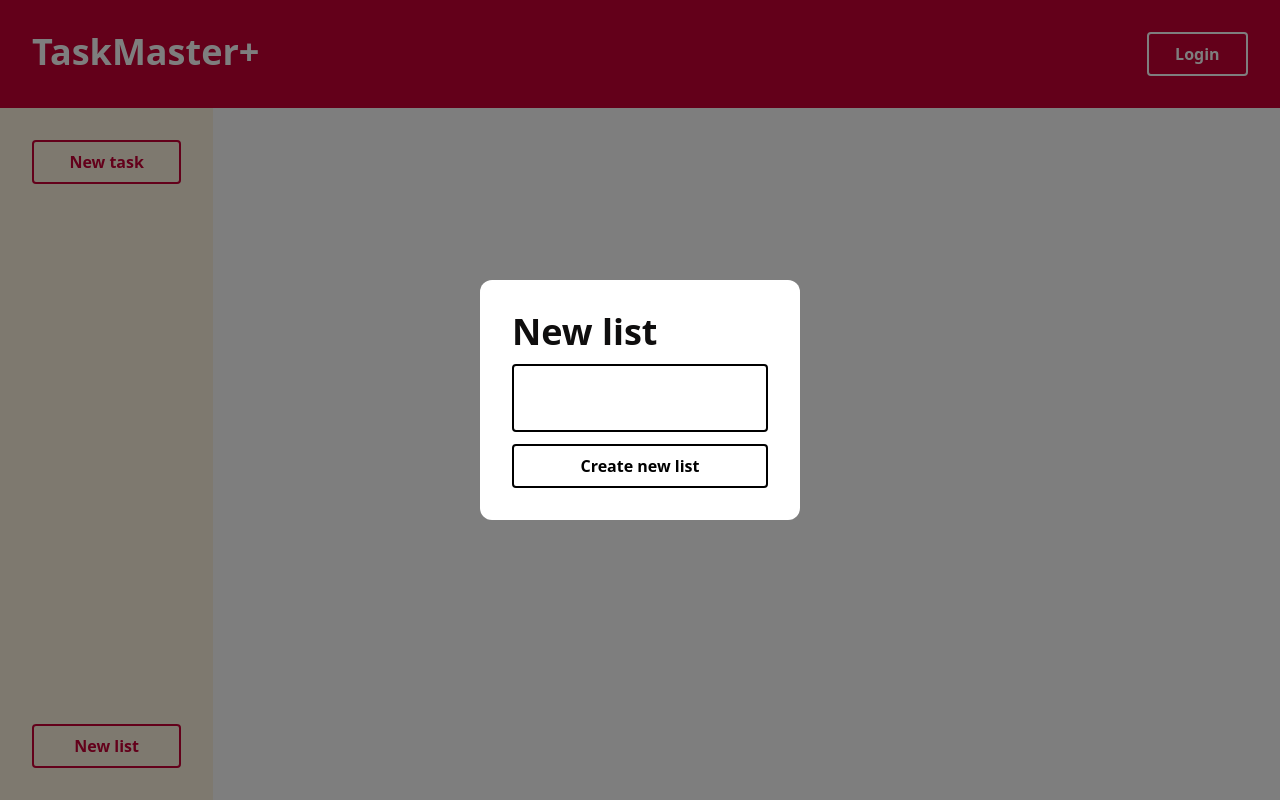
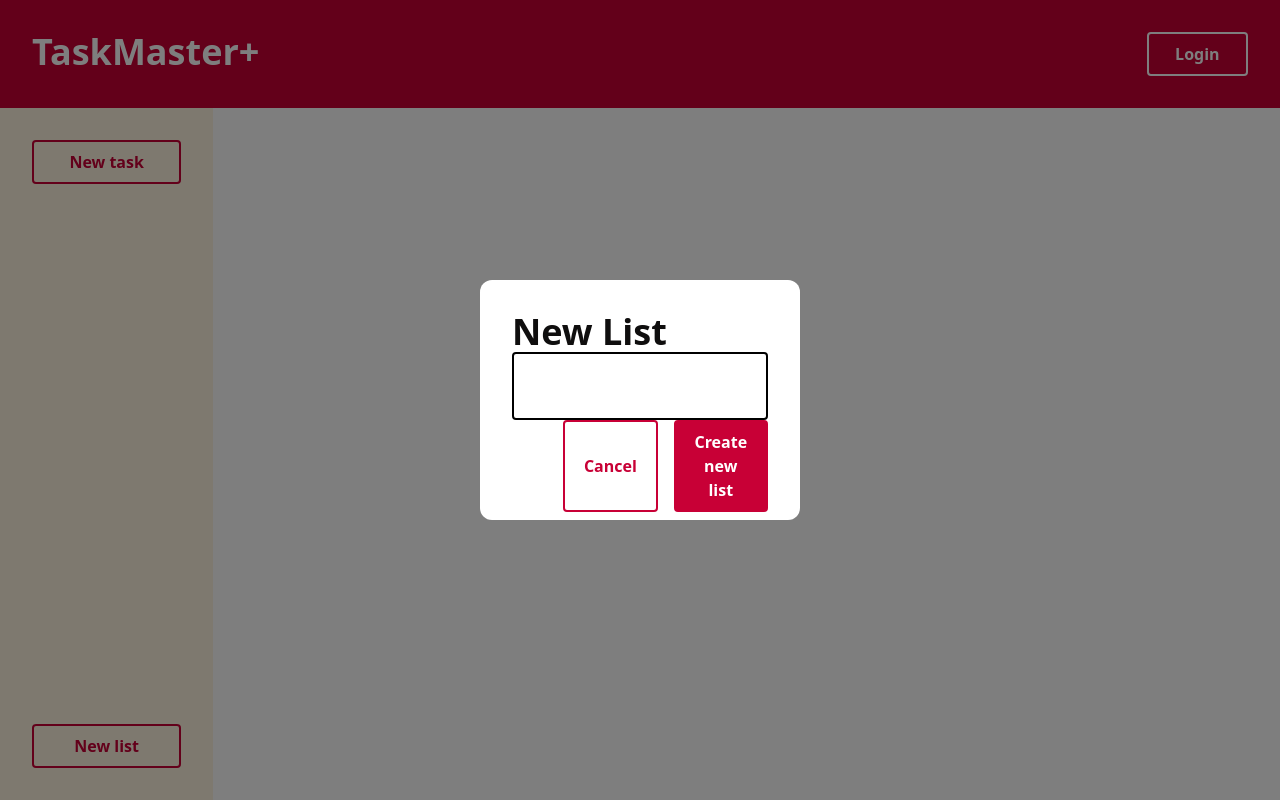
Before and after one commit to jaggerabney/TaskMaster-Plus, a Next.js app in the folder taskmaster-plus/: page / in a window 1280 px wide. Both pictures are taken after a click on the button "New list". Built offline with nearby package versions, Linux system fonts and the light colour scheme.

Commit message:
Extract NewListModal to component; delete ModalContext

```diff
--- a/taskmaster-plus/src/app/layout.tsx
+++ b/taskmaster-plus/src/app/layout.tsx
@@ -1,6 +1,4 @@
 import type { Metadata } from "next";
-
-import { ModalContextProvider } from "@/contexts/ModalContext";
 
 import "./globals.css";
 
@@ -16,9 +14,7 @@ export default function RootLayout({
 }>) {
   return (
     <html lang="en">
-      <body className="bg-white h-screen w-screen">
-        <ModalContextProvider>{children}</ModalContextProvider>
-      </body>
+      <body className="bg-white h-screen w-screen">{children}</body>
     </html>
   );
 }
--- a/taskmaster-plus/src/app/page.tsx
+++ b/taskmaster-plus/src/app/page.tsx
@@ -4,8 +4,7 @@ import { useState } from "react";
 
 import Header from "@/components/ui/Header";
 import Sidebar from "@/components/ui/Sidebar";
-import Modal from "@/components/ui/Modal";
-import Button from "@/components/ui/Button";
+import NewListModal from "@/components/ui/modals/NewListModal";
 
 export default function Home() {
   const [showModal, setShowModal] = useState(false);
@@ -18,27 +17,9 @@ export default function Home() {
     setShowModal(false);
   }
 
-  const newListModal = (
-    <Modal>
-      <div id="wrapper" className="h-full flex flex-col justify-between">
-        <h1 className="text-4xl select-none font-bold text-night">New list</h1>
-        <input
-          className="p-4 border-2 border-black rounded text-2xl"
-          type="text"
-        ></input>
-        <Button
-          text="Create new list"
-          textColor="text-black"
-          borderColor="border-black"
-          onClick={modalCloseHandler}
-        />
-      </div>
-    </Modal>
-  );
-
   return (
     <div className="h-full w-full">
-      {showModal && newListModal}
+      {showModal && <NewListModal onClose={modalCloseHandler} />}
       <div
         id="content-wrapper"
         className="h-full w-full flex flex-col fixed z-10"
--- a/taskmaster-plus/src/components/ui/Button.tsx
+++ b/taskmaster-plus/src/components/ui/Button.tsx
@@ -4,14 +4,21 @@ export interface Props {
   text: string;
   textColor: string;
   borderColor: string;
+  bgColor?: string;
   onClick: () => void;
 }
 
-const Button: React.FC<Props> = ({ text, textColor, borderColor, onClick }) => {
+const Button: React.FC<Props> = ({
+  text,
+  textColor,
+  borderColor,
+  bgColor,
+  onClick
+}) => {
   return (
     <button
       type="button"
-      className={`px-4 py-2 w-full ${textColor} ${borderColor} font-bold border-2 rounded hover:scale-[1.03] duration-100`}
+      className={`px-4 py-2 w-full ${textColor} ${borderColor} ${bgColor} font-bold border-2 rounded hover:scale-[1.03] duration-100`}
       onClick={onClick}
     >
       {text}
--- a/taskmaster-plus/src/components/ui/Modal.tsx
+++ b/taskmaster-plus/src/components/ui/Modal.tsx
@@ -1,9 +1,15 @@
-const Modal: React.FC<React.PropsWithChildren> = ({ children }) => {
+export interface ModalProps {
+  children: React.ReactNode;
+  onClose: () => void;
+}
+
+const Modal: React.FC<ModalProps> = ({ children, onClose }: ModalProps) => {
   return (
     <>
       <div
         id="background"
         className="bg-black size-full shadow-2xl fixed z-20 opacity-50"
+        onClick={onClose}
       />
       <div
         id="modal"
--- /dev/null
+++ b/taskmaster-plus/src/components/ui/modals/NewListModal.tsx
@@ -0,0 +1,43 @@
+import React from "react";
+
+import Modal from "../Modal";
+import Button from "../Button";
+
+export interface ModalProps {
+  onClose: () => void;
+}
+
+const NewListModal: React.FC<ModalProps> = ({ onClose }: ModalProps) => {
+  return (
+    <Modal onClose={onClose}>
+      <div id="wrapper" className="h-full flex flex-col justify-between">
+        <h1 className="text-4xl select-none font-bold text-night">New List</h1>
+        <input
+          className="p-4 border-2 border-black rounded text-2xl"
+          type="text"
+        ></input>
+        <div
+          id="button-wrapper"
+          className="w-[80%] ml-[20%] flex flex-row gap-4"
+        >
+          <Button
+            text="Cancel"
+            textColor="text-redNCS"
+            borderColor="border-redNCS"
+            bgColor="bg-white"
+            onClick={onClose}
+          />
+          <Button
+            text="Create new list"
+            textColor="text-white"
+            borderColor="border-redNCS"
+            bgColor="bg-redNCS"
+            onClick={onClose}
+          />
+        </div>
+      </div>
+    </Modal>
+  );
+};
+
+export default NewListModal;
--- a/taskmaster-plus/src/contexts/ModalContext.tsx
+++ /dev/null
@@ -1,33 +0,0 @@
-"use client";
-
-import React, { createContext, useState } from "react";
-
-export interface ModalContextType {
-  modalIsOpen: boolean;
-  openModal: () => void;
-  closeModal: () => void;
-}
-
-export const ModalContext = createContext<ModalContextType>({
-  modalIsOpen: false,
-  openModal: () => {},
-  closeModal: () => {}
-});
-
-export const ModalContextProvider = (props: React.PropsWithChildren) => {
-  const [modalIsOpen, setModalIsOpen] = useState(false);
-
-  function openModal() {
-    setModalIsOpen(true);
-  }
-
-  function closeModal() {
-    setModalIsOpen(false);
-  }
-
-  return (
-    <ModalContext.Provider value={{ modalIsOpen, openModal, closeModal }}>
-      {props.children}
-    </ModalContext.Provider>
-  );
-};
```
